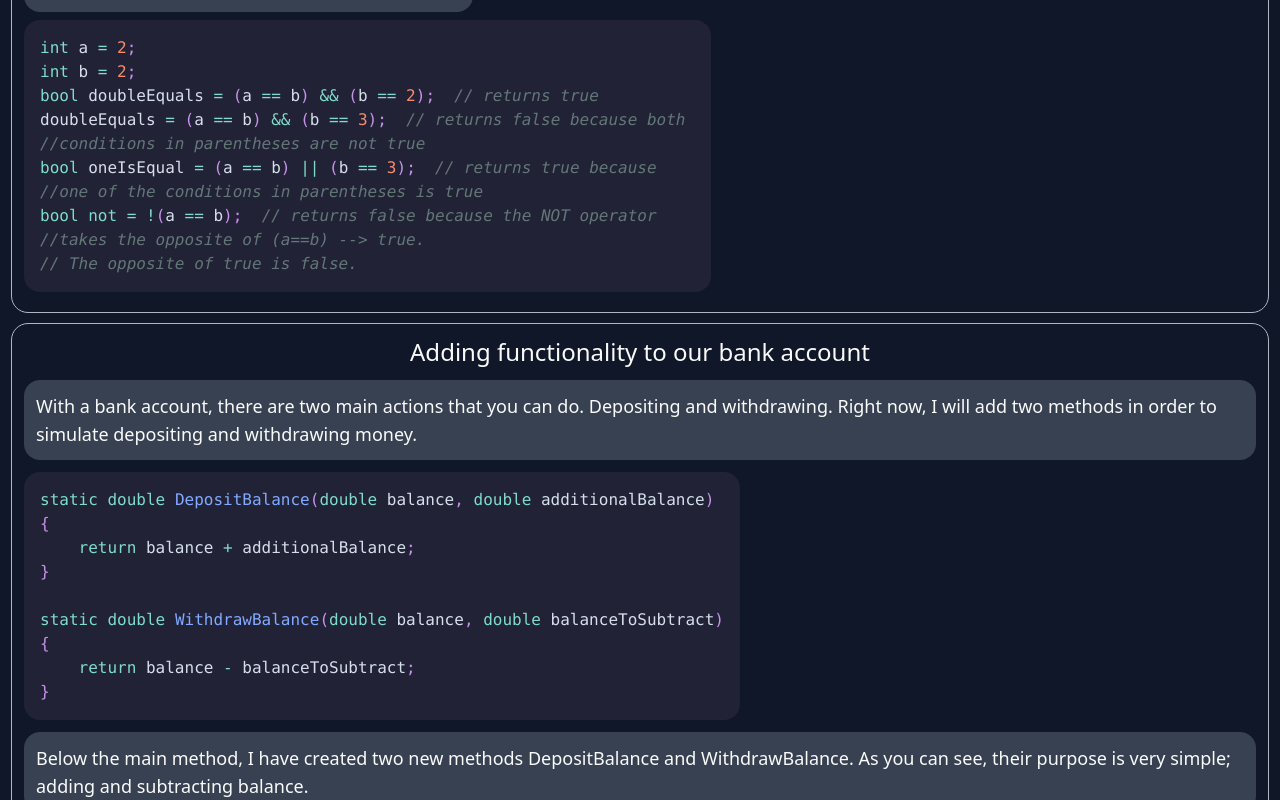
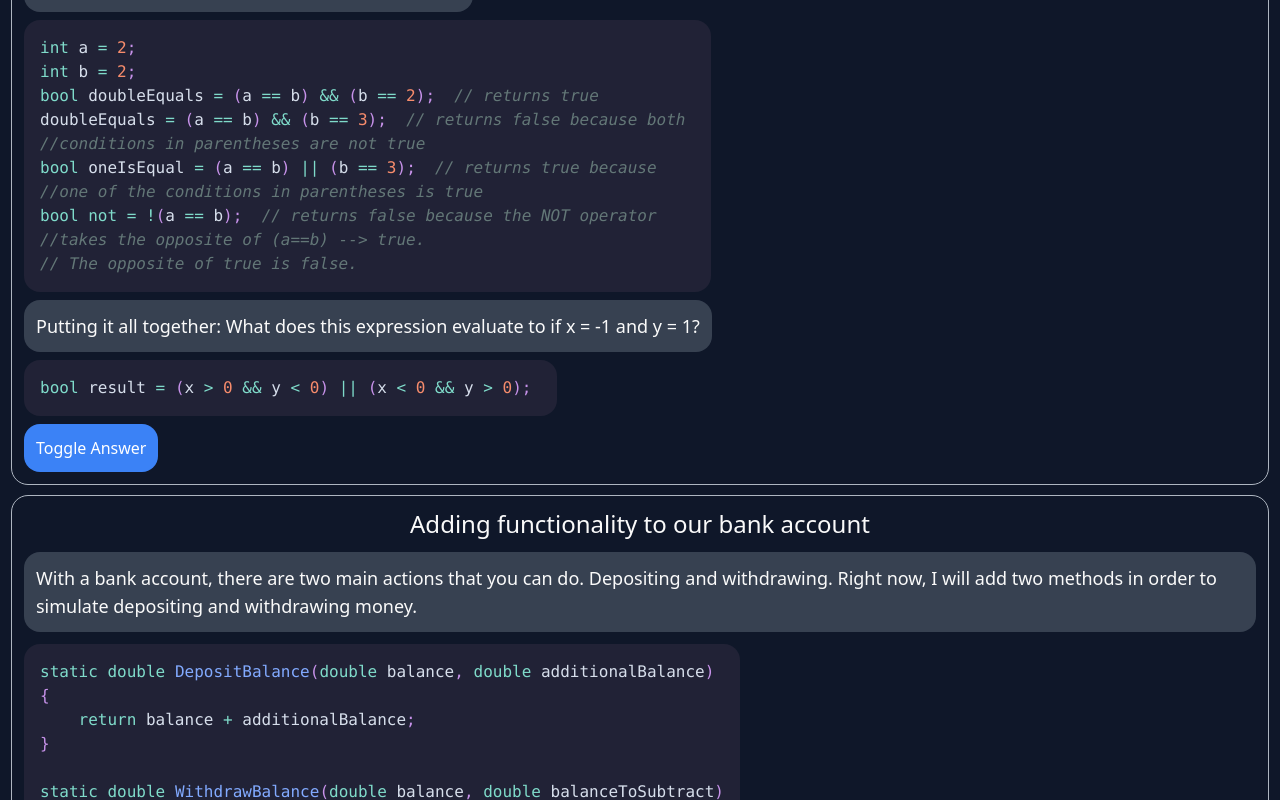
Before and after one commit to Rohit685/studyguide, a Next.js app: page /basics/operators in a window 1280 px wide. Shown: the part 1578-2378 px from the top of the page. Built offline with nearby package versions, Linux system fonts and the light colour scheme.

Commit message:
feat: "quiz" questions

```diff
--- /dev/null
+++ b/components/ShowAnswer.js
@@ -0,0 +1,31 @@
+import React, { useState } from 'react';
+import { Prism as SyntaxHighlighter } from 'react-syntax-highlighter';
+import { nightOwl } from 'react-syntax-highlighter/dist/cjs/styles/prism';
+
+const ShowAnswer = ({ question, qCode, aCode, explanation }) => {
+  const [show, setShow] = useState(false);
+
+  const toggleAnswer = () => {
+    setShow(!show);
+  };
+
+  return (
+      <div>
+        <div className={`card outline-0 py-0 px-0 gap-2 my-0`}>
+            <p className={`my-1`}>Putting it all together: {question}</p>
+            <SyntaxHighlighter language="csharp" code={qCode} style={nightOwl} useInlineStyles={true}/>
+            <button className={"bg-blue-500 hover:bg-blue-700 text-white p-3 h-fit rounded-2xl max-xs:my-1"} onClick={toggleAnswer}>Toggle Answer</button>
+        </div>
+        {show &&
+            <div className={`card outline-0 p-0 items-center`}>
+                { aCode != null && <SyntaxHighlighter language="csharp" code={aCode} style={nightOwl} useInlineStyles={true}/> }
+                <p>
+                    {explanation}
+                </p>
+            </div>
+        }
+      </div>
+  );
+};
+
+export default ShowAnswer;
--- a/pages/basics/methods.js
+++ b/pages/basics/methods.js
@@ -104,10 +104,10 @@ export default function Home() {
                             <SyntaxHighlighter style={nightOwl} code={`nameOfTheMethod(any parameters the method might take in);`}
                                                useInlineStyles={true}/>
                             <p>Some methods may require a class in front of the method or instance variable of a class.</p>
-                            <p>Example of static method</p>
+                            <p>Example of method</p>
                             <SyntaxHighlighter language={"csharp"} style={nightOwl} code={`Console.WriteLine()`} useInlineStyles={true}/>
                             <p>You can also call methods on objects(also known as reference types), such as Strings.
-                            We will learn more about the difference between the two and how to tell the difference in the next section.
+                            We will learn more about the difference between the two in the OOP section.
                             For now, it's important to learn how to create methods and call the methods.</p>
                             <SyntaxHighlighter language={"csharp"} style={nightOwl} code={instanceMethod} useInlineStyles={true}/>
                     </div>
--- a/pages/basics/operators.js
+++ b/pages/basics/operators.js
@@ -2,6 +2,7 @@ import Head from 'next/head';
 import { Prism as SyntaxHighlighter } from 'react-syntax-highlighter';
 import { nightOwl } from 'react-syntax-highlighter/dist/cjs/styles/prism';
 import NextSection from "../../components/NextSection";
+import ShowAnswer from "@/components/ShowAnswer";
 
 
 
@@ -126,6 +127,7 @@ export default function Home() {
                             </div>
                         </div>
                         <SyntaxHighlighter language="csharp" code={lOperators} style={nightOwl} useInlineStyles={true}/>
+                        <ShowAnswer question={"What does this expression evaluate to if x = -1 and y = 1?"} qCode={`bool result = (x > 0 && y < 0) || (x < 0 && y > 0); `} explanation={"true"}/>
                     </div>
                     <div className={"card"}>
                         <h3>Adding functionality to our bank account</h3>
--- a/pages/index.js
+++ b/pages/index.js
@@ -19,7 +19,7 @@ export default function HomePage() {
               in order to really solidify the concepts. At the end of each major section, I have added a mini project. There is not one right answer for this mini project. I have outlined some requirements.
               If you complete the project, I think you have understood everything in that section.
               </p>
-              <p>Also, on smaller screens, images and code examples will not be showed.</p>
+              <p>Also, on smaller screens, images, code examples, and all portions of quiz questions will not be showed.</p>
           <a href={"/setupenv"} class={"hover:underline text-blue-300 text-center"}>
             <h2 class={"text-2xl pt-2"}>Next Section: Setting up Development Environment</h2>
           </a>
--- a/styles/globals.css
+++ b/styles/globals.css
@@ -75,10 +75,6 @@
 }
 
 @layer utilities {
-  .card {
-    @apply rounded-2xl max-w-[1300px] mb-3 p-3;
-    outline: 1px solid hsl(var(--border));
-  }
   .left {
     flex: 1;
     margin-right: 1rem;
@@ -110,3 +106,10 @@
     }
   }
 }
+
+@layer components {
+  .card {
+    @apply rounded-2xl max-w-[1300px] mb-3 p-3;
+    outline: 1px solid hsl(var(--border));
+  }
+}
```
